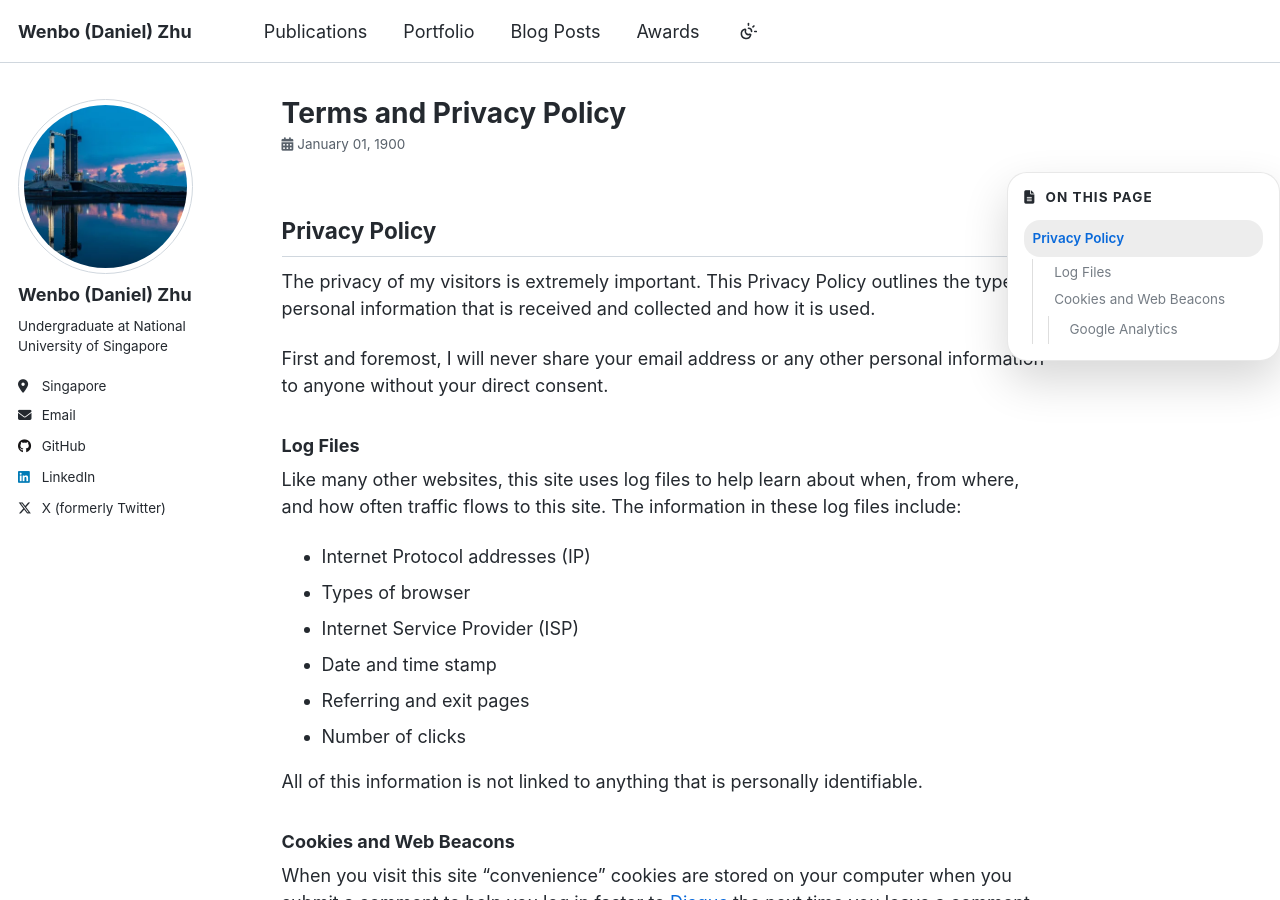
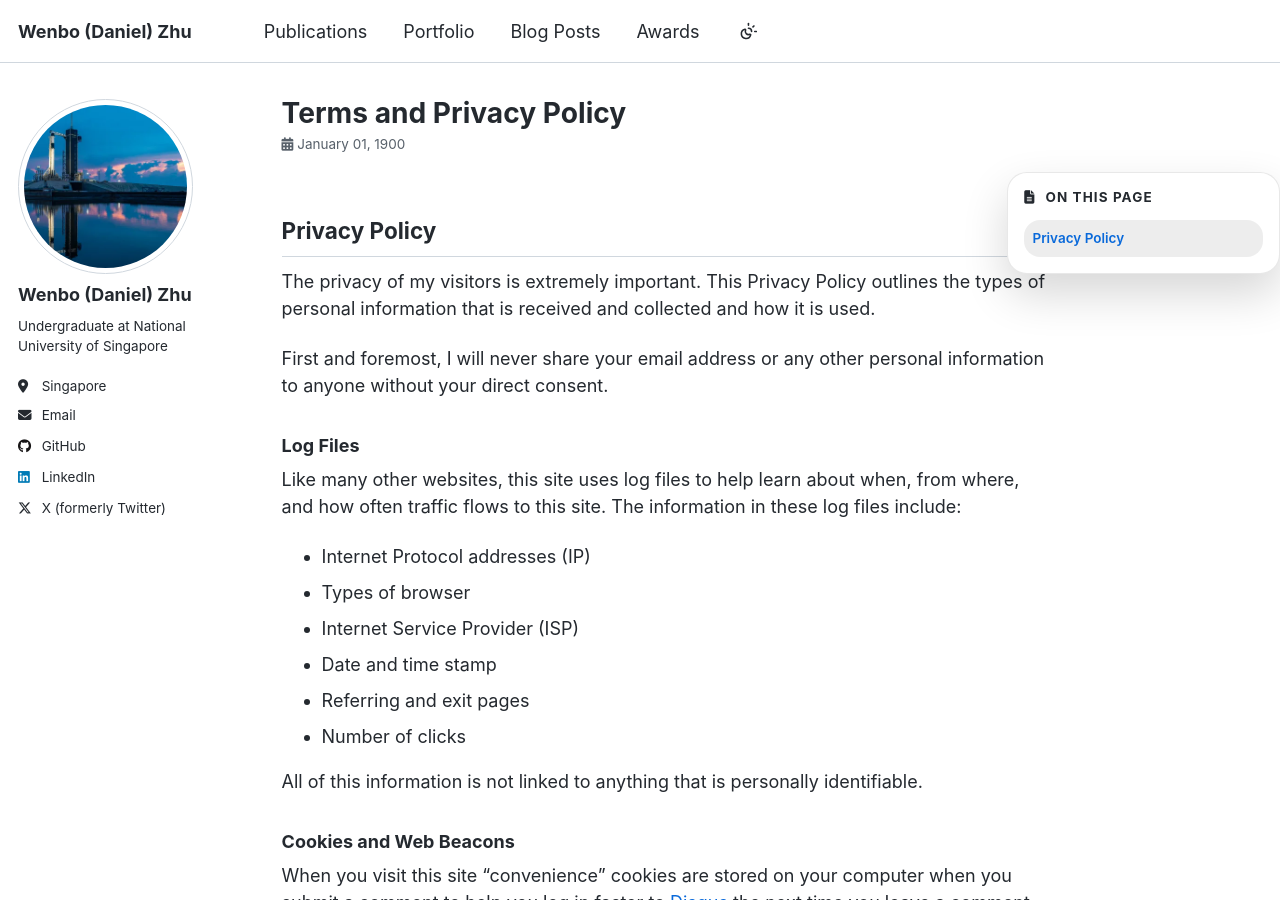
Before and after one commit to mendax1234/mendax1234.github.io, a Jekyll site: the page built from _pages/terms.md, in a window 1280 px wide and 900 px high. Built offline with Jekyll 4.4.1, drawn with Linux system fonts in a browser that asks for light colours.

Commit message:
Update toc level

```diff
--- a/_config.yml
+++ b/_config.yml
@@ -210,7 +210,7 @@ kramdown:
   auto_ids: true
   footnote_nr: 1
   entity_output: as_char
-  toc_levels: 1..6
+  toc_levels: 1..2
   smart_quotes: lsquo,rsquo,ldquo,rdquo
   enable_coderay: false
 
```
